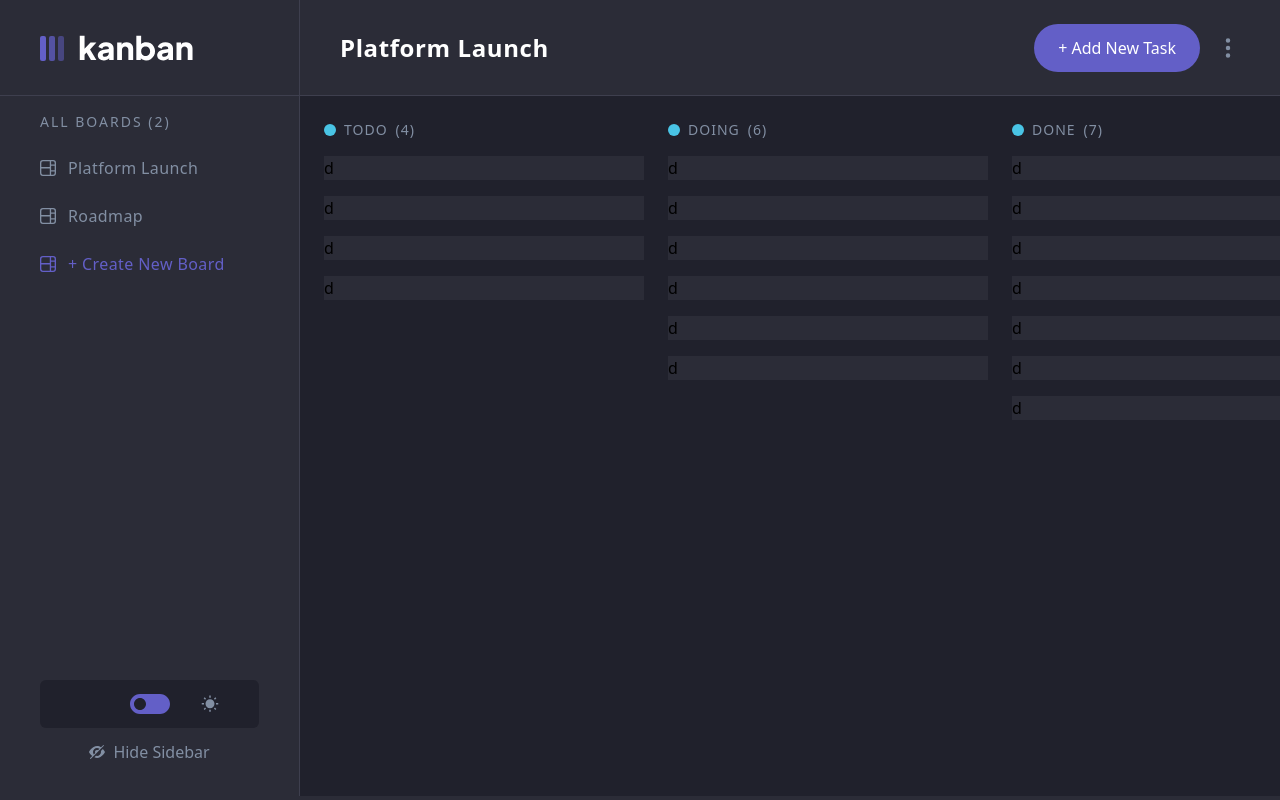
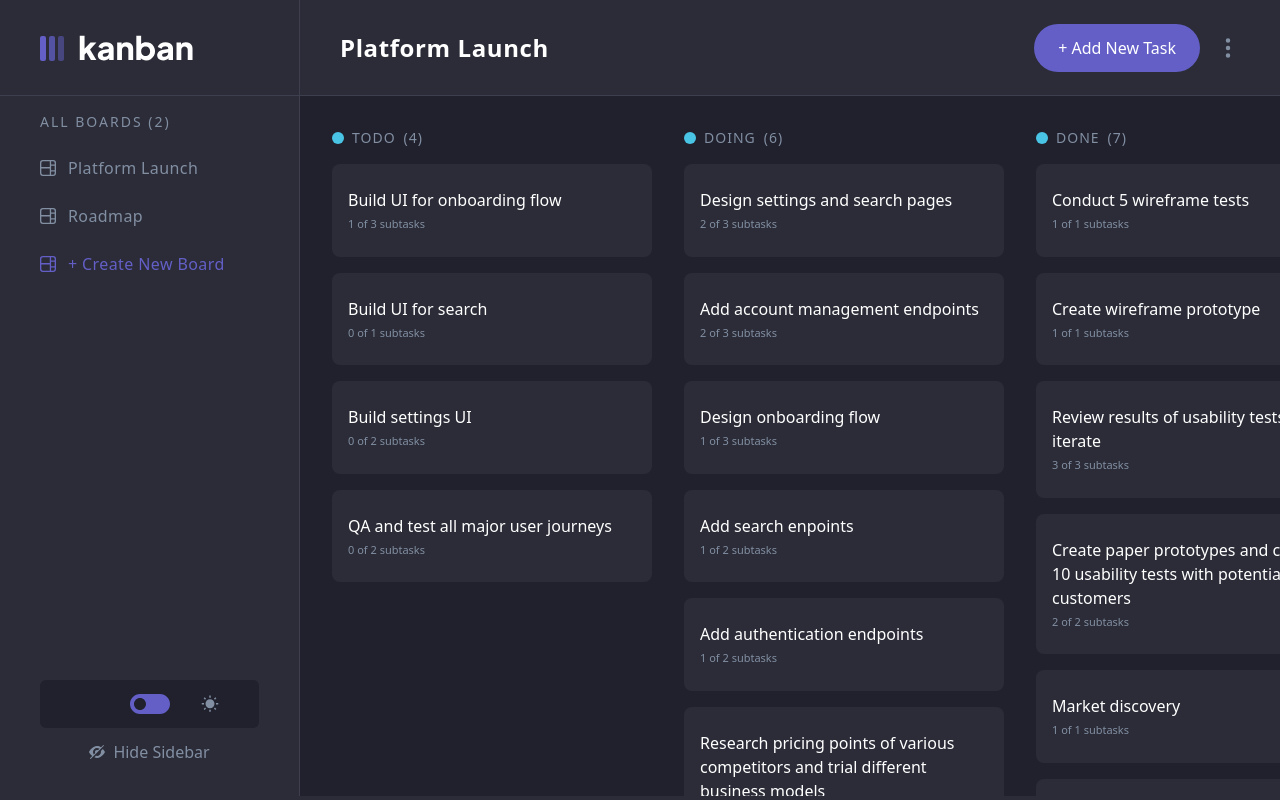
Before and after one commit to Cakinn1/Kanban-taskboard, a React (Create React App) app: page / in a window 1280 px wide. Built offline with nearby package versions, Linux system fonts and the light colour scheme; some icons are missing.

Commit message:
started model

```diff
--- a/src/App.tsx
+++ b/src/App.tsx
@@ -15,6 +15,13 @@ export interface KanbanTaskProps {
   }[];
 }
 
+export interface SubTaskProps {
+  subtasks: {
+    title: string;
+    isCompleted: boolean;
+  }[];
+}
+
 export interface KabanDataColumnProps {
   id: number;
   name: string;
@@ -22,11 +29,11 @@ export interface KabanDataColumnProps {
 }
 
 export default function App() {
-  const [kanbanData, setKanbanData] = useState<KabanDataColumnProps[]>(data.boards[0].columns);
+  const [kanbanData, setKanbanData] = useState<KabanDataColumnProps[]>(
+    data.boards[0].columns
+  );
   //  we are filtering it by the name "platform launch",
   //  change later to make dynamic
-
-
 
   return (
     <div className="h-screen">
--- a/src/components/mainboad/ColumnTask.tsx
+++ b/src/components/mainboad/ColumnTask.tsx
@@ -1,13 +1,35 @@
-import React from 'react'
-import { KanbanTaskProps } from '../../App'
+import React, { useState } from "react";
+import { KanbanTaskProps } from "../../App";
+import ColumnModel from "../model/ColumnModel";
 
 export default function ColumnTask(props: KanbanTaskProps) {
-  const {description, id, status, statusId, subtasks,title} = props
+  const [isModalOpen, setIsModalOpen] = useState<boolean>(false);
+  const { description, id, status, statusId, subtasks, title } = props;
+
+  const subTaskComepletedTrue = subtasks.filter((item) => {
+    return item.isCompleted;
+  });
+
+  const subTaskLength = subtasks.map((item) => {
+    return item.isCompleted;
+  });
+
+  function handleModalOpen() {
+    setIsModalOpen(!isModalOpen);
+  }
+
   return (
-    <section className='w-[320px]'>
-      <div className='bg-[#2B2C37]'>
-        d
+    <section className="w-[320px]">
+      <div
+        onClick={() => handleModalOpen()}
+        className="bg-[#2B2C37] space-y-1 cursor-pointer hover:opacity-50 duration-300  rounded-lg px-4 py-6"
+      >
+        <h1 className="text-white">{title}</h1>
+        <p className="text-[#828fa3] text-[11px]">
+          {subTaskComepletedTrue.length} of {subTaskLength.length} subtasks
+        </p>
       </div>
+      {isModalOpen && <ColumnModel subtasks={subtasks} />}
     </section>
-  )
+  );
 }
--- /dev/null
+++ b/src/components/model/ColumnModel.tsx
@@ -0,0 +1,17 @@
+import { BsThreeDotsVertical } from "react-icons/bs";
+import { SubTaskProps } from "../../App";
+export default function ColumnModel(props: SubTaskProps) {
+  const { subtasks } = props;
+  return (
+    <section className="absolute z-50 bg-black bg-opacity-35 w-full h-full top-0 left-0">
+      <div className="absolute left-1/2  p-8 w-[480px] rounded-2xl h-[370px] -translate-x-1/2 -translate-y-1/2 top-1/2 bg-[#2B2C37]">
+        <div className="flex justify-between items-center">
+          <h1 className="text-white font-semibold text-lg">
+            Build UI for onboarding flow
+          </h1>
+          <BsThreeDotsVertical className="text-2xl cursor-pointer text-[#828fa3]" />
+        </div>
+      </div>
+    </section>
+  );
+}
--- a/src/pages/Main.tsx
+++ b/src/pages/Main.tsx
@@ -8,13 +8,11 @@ interface MainProps {
 
 export default function Main(props: MainProps) {
   const { kanbanData } = props;
-
-  console.log(kanbanData)
   return (
-    <section className="flex  " style={{ height: "calc(100vh - 100px)" }}>
+    <section className="flex" style={{ height: "calc(100vh - 100px)" }}>
       <RightBoard />
-      <div className="flex-1 ml-[300px] p-6 overflow-x-scroll bg-[#20212C]">
-        <div className="w-[100vw] flex gap-x-6">
+      <div className="flex-1 ml-[300px] p-8 overflow-x-scroll bg-[#20212C]">
+        <div className="w-[100vw] flex gap-x-8">
           {kanbanData.map((data) => {
             return (
               <Column
```
